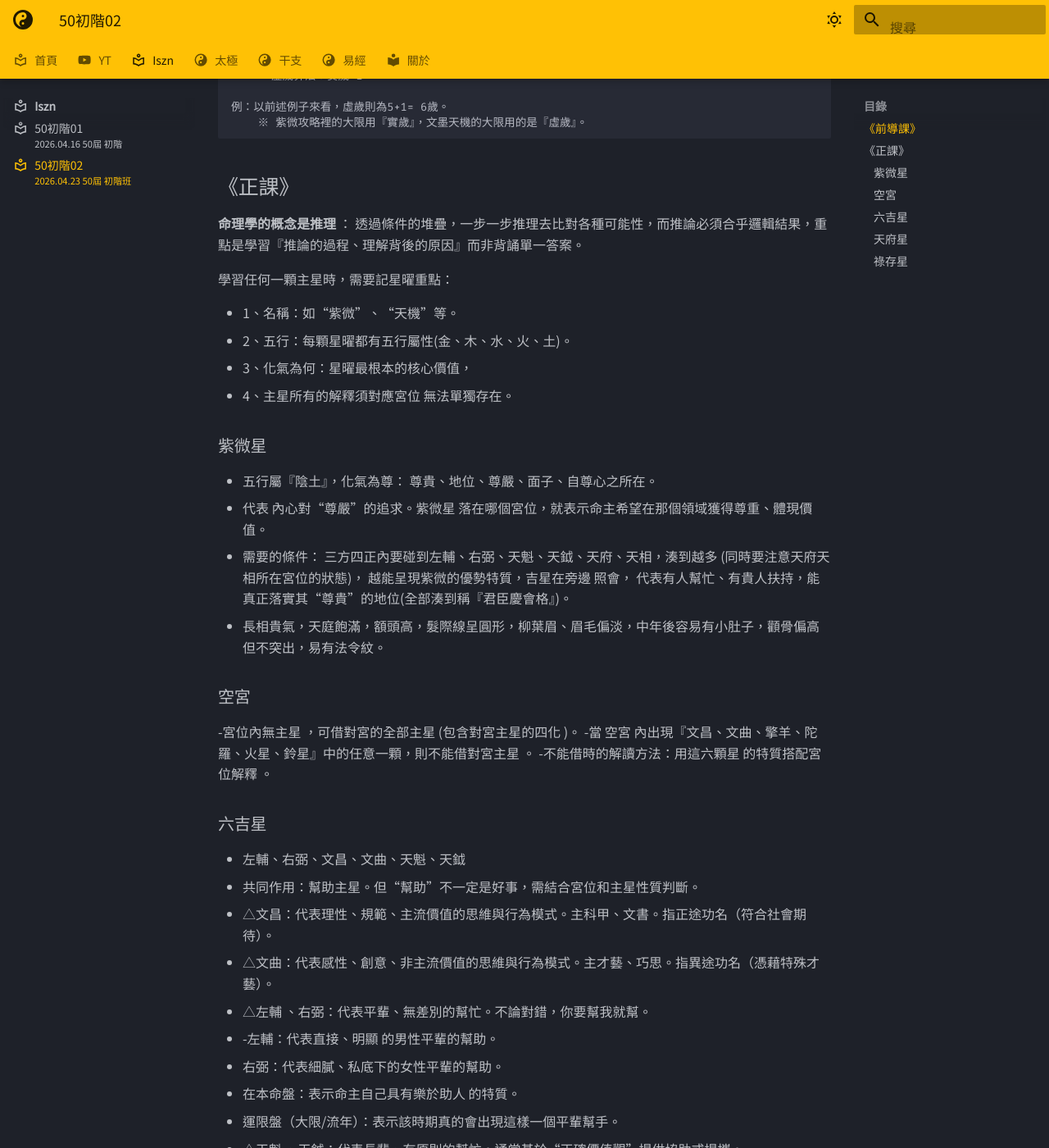
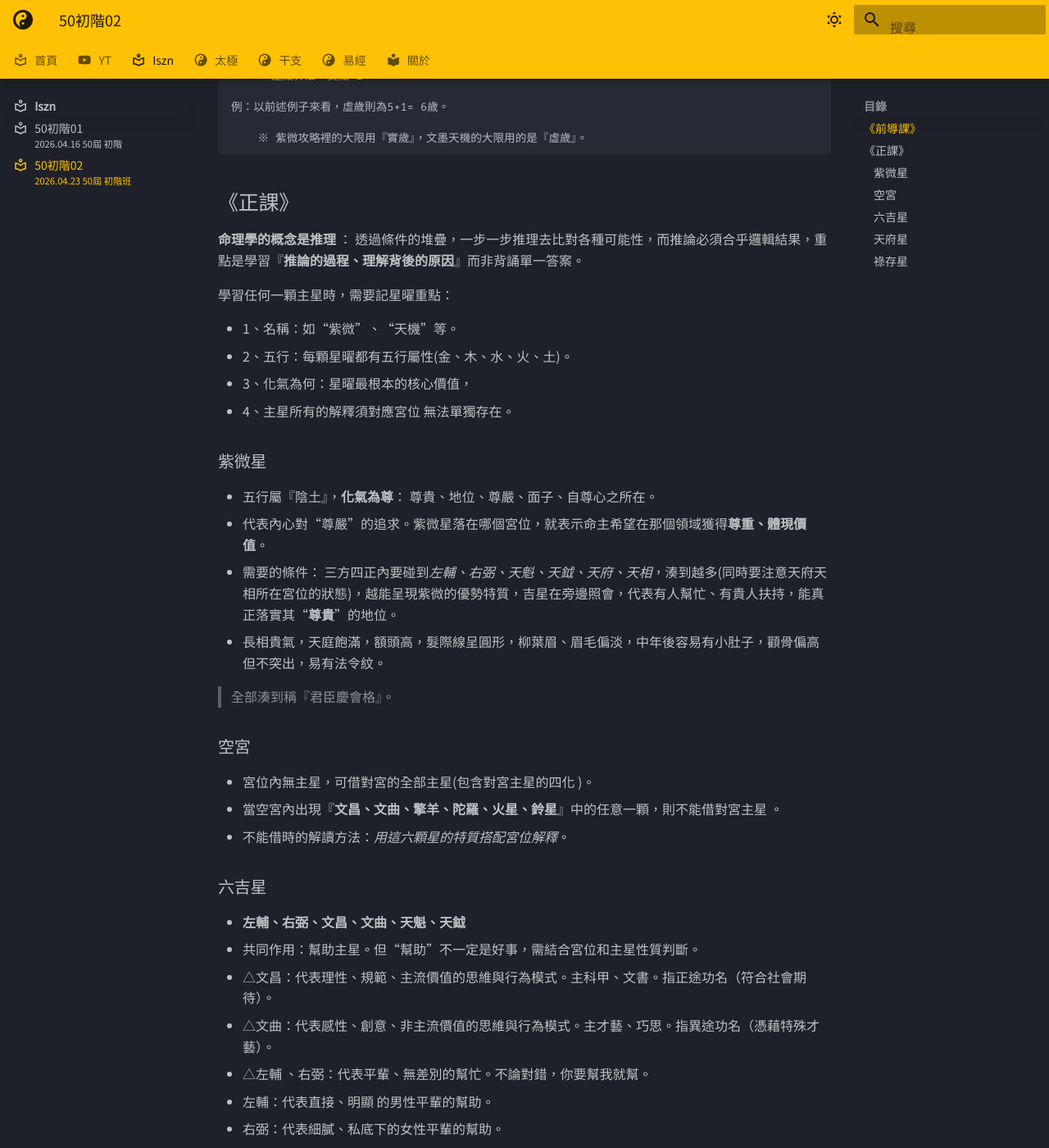
Before and after one commit to oolongyuan/oolongyuan.github.io, an MkDocs documentation site: the page built from docs/iszn/class_02.md, in a window 1280 px wide and 1400 px high, scrolled down 494 px. Shown: the whole window at 82% size. Built offline with MkDocs 1.6.1 and Material for MkDocs 9.7.7, drawn with Linux system fonts in a browser that asks for light colours; some web fonts are replaced; some of the changed text lies outside the part shown.

Commit message:
formatted

```diff
--- a/docs/iszn/class_02.md
+++ b/docs/iszn/class_02.md
@@ -15,7 +15,7 @@ subtitle: 2026.04.23 50屆 初階班
 
 **小限**：今年對事情作出的決定及選擇。
 
- ─ 看虛歲
+ * ─ 看虛歲
 
 **虛歲及實歲算法**：
 
@@ -26,12 +26,13 @@ subtitle: 2026.04.23 50屆 初階班
         ─ 虛歲算法：實歲+1
 
     例：以前述例子來看，虛歲則為5+1= 6歲。
+
         ※ 紫微攻略裡的大限用『實歲』，文墨天機的大限用的是『虛歲』。
 
 
 ## 《正課》
 
-**命理學的概念是推理** ：  透過條件的堆疊，一步一步推理去比對各種可能性，而推論必須合乎邏輯結果，重點是學習『推論的過程、理解背後的原因』而非背誦單一答案。
+**命理學的概念是推理** ：  透過條件的堆疊，一步一步推理去比對各種可能性，而推論必須合乎邏輯結果，重點是學習『**推論的過程、理解背後的原因**』而非背誦單一答案。
 
 學習任何一顆主星時，需要記星曜重點：
 
@@ -42,27 +43,28 @@ subtitle: 2026.04.23 50屆 初階班
 
 ### 紫微星
 
- - 五行屬『陰土』，化氣為尊： 尊貴、地位、尊嚴、面子、自尊心之所在。
- -     代表     內心對“尊嚴”的追求。紫微星     落在哪個宮位，就表示命主希望在那個領域獲得尊重、體現價值。
- -     需要的條件：     三方四正內要碰到左輔、右弼、天魁、天鉞、天府、天相，湊到越多     (同時要注意天府天相所在宮位的狀態)，     越能呈現紫微的優勢特質，吉星在旁邊     照會，     代表有人幫忙、有貴人扶持，能真正落實其“尊貴”的地位(全部湊到稱『君臣慶會格』)。
+ - 五行屬『陰土』，**化氣為尊**： 尊貴、地位、尊嚴、面子、自尊心之所在。
+ - 代表內心對“尊嚴”的追求。紫微星落在哪個宮位，就表示命主希望在那個領域獲得**尊重、體現價值**。
+ - 需要的條件： 三方四正內要碰到*左輔、右弼、天魁、天鉞、天府、天相*，湊到越多(同時要注意天府天相所在宮位的狀態)，越能呈現紫微的優勢特質，吉星在旁邊照會，代表有人幫忙、有貴人扶持，能真正落實其“**尊貴**”的地位。
  - 長相貴氣，天庭飽滿，額頭高，髮際線呈圓形，柳葉眉、眉毛偏淡，中年後容易有小肚子，顴骨偏高但不突出，易有法令紋。
+
+> 全部湊到稱『君臣慶會格』。
 
 ### 空宮
 
--宮位內無主星  ，可借對宮的全部主星     (包含對宮主星的四化 )。
--當     空宮     內出現『文昌、文曲、擎羊、陀羅、火星、鈴星』中的任意一顆，則不能借對宮主星  。
--不能借時的解讀方法：用這六顆星     的特質搭配宮位解釋     。
+ - 宮位內無主星，可借對宮的全部主星(包含對宮主星的四化 )。
+ - 當空宮內出現『**文昌、文曲、擎羊、陀羅、火星、鈴星**』中的任意一顆，則不能借對宮主星 。
+ - 不能借時的解讀方法：*用這六顆星的特質搭配宮位解釋*。
 
 ### 六吉星
 
- - 左輔、右弼、文昌、文曲、天魁、天鉞
+ - **左輔、右弼、文昌、文曲、天魁、天鉞**
  - 共同作用：幫助主星。但“幫助”不一定是好事，需結合宮位和主星性質判斷。
 
  - △文昌：代表理性、規範、主流價值的思維與行為模式。主科甲、文書。指正途功名（符合社會期待）。
  - △文曲：代表感性、創意、非主流價值的思維與行為模式。主才藝、巧思。指異途功名（憑藉特殊才藝）。
-
  - △左輔 、右弼：代表平輩、無差別的幫忙。不論對錯，你要幫我就幫。
- - -左輔：代表直接、明顯     的男性平輩的幫助。
+ - 左輔：代表直接、明顯     的男性平輩的幫助。
 
  - 右弼：代表細膩、私底下的女性平輩的幫助。
 
@@ -75,7 +77,7 @@ subtitle: 2026.04.23 50屆 初階班
 
    - 本命盤代表自己是這樣的人，運限盤代表會出現這樣的貴人。
 
-*補充雙主星：當兩顆主星同宮時，它們會相互影響，排在前面的星曜為主     、後面的為輔。     輔星則會同時影響兩顆主星。
+> 補充雙主星：當兩顆主星同宮時，它們會相互影響，排在前面的星曜為主     、後面的為輔。     輔星則會同時影響兩顆主星。
 
 ### 天府星
 
```
